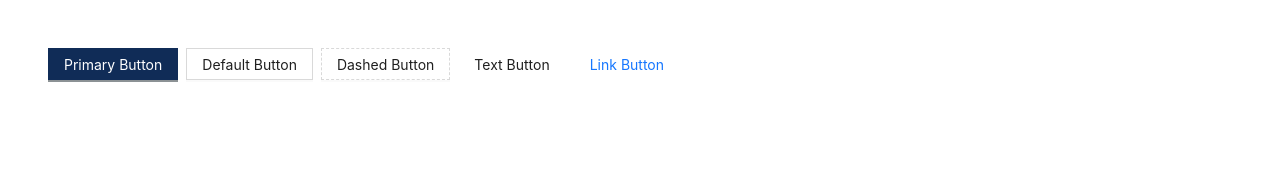
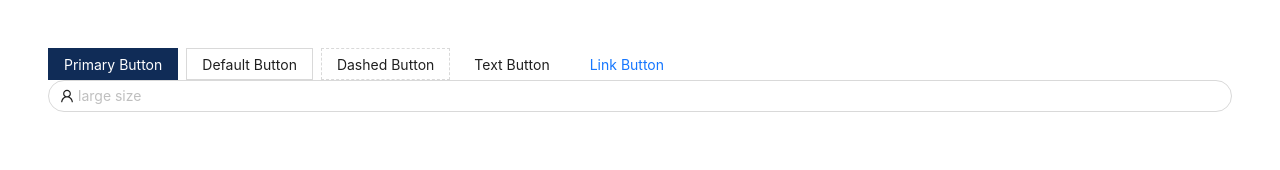
Before and after one commit to it27427/freelance-services-marketplace, a Next.js app: page / in a window 1280 px wide. Shown: the top 170 px of the page. Built offline with nearby package versions, Linux system fonts and the light colour scheme.

Commit message:
Components and Theme Customizing

```diff
--- a/app/page.tsx
+++ b/app/page.tsx
@@ -1,4 +1,5 @@
-import { Button, Flex } from 'antd';
+import { UserOutlined } from '@ant-design/icons';
+import { Button, Flex, Input } from 'antd';
 
 export default function Home() {
   return (
@@ -10,6 +11,8 @@ export default function Home() {
         <Button type='text'>Text Button</Button>
         <Button type='link'>Link Button</Button>
       </Flex>
+
+      <Input placeholder='large size' prefix={<UserOutlined />} />
     </div>
   );
 }
--- a/provider/ThemeProvider.tsx
+++ b/provider/ThemeProvider.tsx
@@ -1,14 +1,23 @@
 import { ConfigProvider } from 'antd';
 
 const ThemeProvider = ({ children }: { children: React.ReactNode }) => {
+  const primaryColor: string = '#102C57'; // #35374B
+
   return (
     <ConfigProvider
       theme={{
         token: {
-          colorPrimary: '#102C57',
-          borderRadius: 0,
+          colorPrimary: primaryColor,
         },
-        components: {},
+        components: {
+          Button: {
+            borderRadius: 0,
+            controlOutline: 'none',
+          },
+          Input: {
+            borderRadius: 200,
+          },
+        },
       }}
     >
       {children}
```
